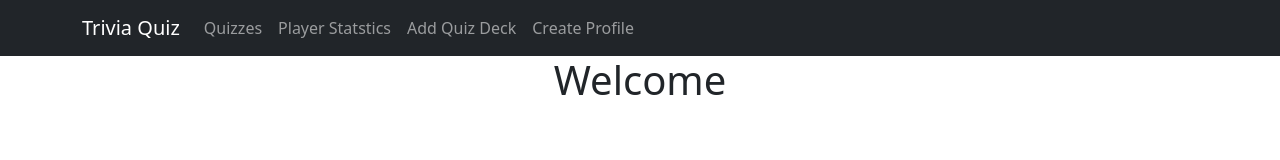
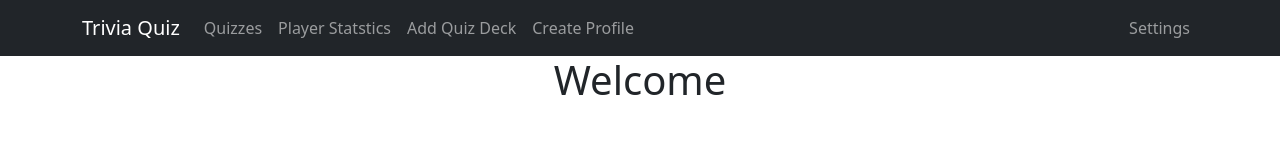
Before and after one commit to natashazywczyk/ProfessionalITProject, a React (Create React App) app: page / in a window 1280 px wide. Shown: the top 160 px of the page. Built offline with nearby package versions, Linux system fonts and the light colour scheme.

Commit message:
added settings navigation

```diff
--- a/src/components/Navigation.js
+++ b/src/components/Navigation.js
@@ -17,6 +17,9 @@ const Navigation = () =>
                     <Nav.Link href="/customquiz">Add Quiz Deck</Nav.Link>
                     <Nav.Link href="/createprofile">Create Profile</Nav.Link>
                 </Nav>
+                <Nav className="ms-auto">
+                    <Nav.Link href="/settings">Settings</Nav.Link>
+                </Nav>
             </Container>
         </Navbar>
     );
```
Also changed, not shown: src/components/Settings.js (+10 -0 lines).
